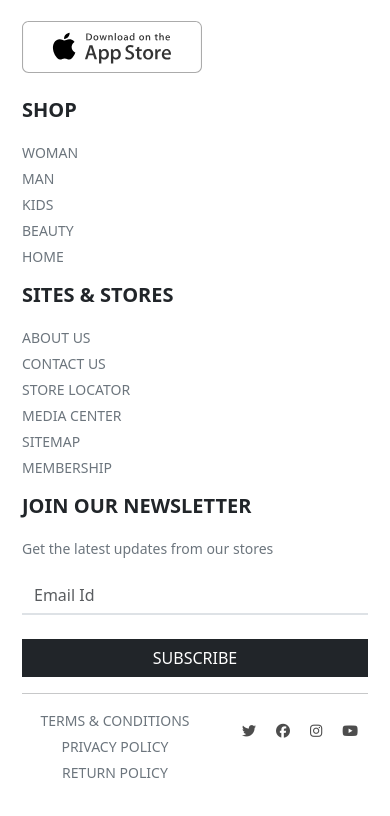
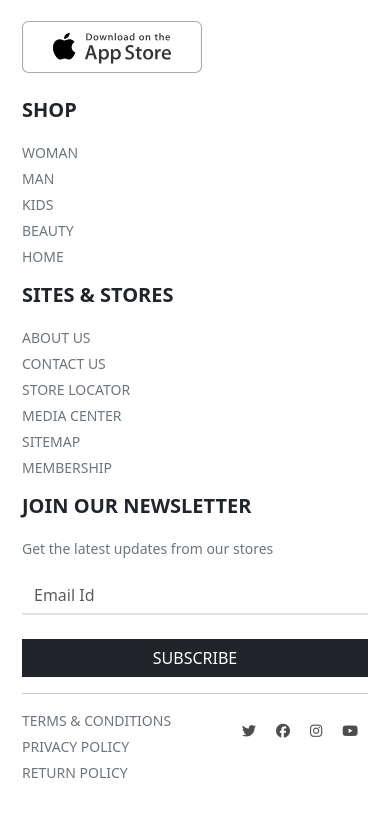
Before and after one commit to AshnaAnu/westsideclone, a plain HTML site: page index.html in a window 390 px wide. Shown: the part 2284-3100 px from the top of the page. Drawn offline with nearby package versions, Linux system fonts and the light colour scheme.

Commit message:
update on footer style

```diff
--- a/style.css
+++ b/style.css
@@ -166,4 +166,8 @@ header {
         justify-content: center;
         margin-top: 10px;
     }
+
+    .list-inline{
+        text-align: start;
+    }
 }
```
